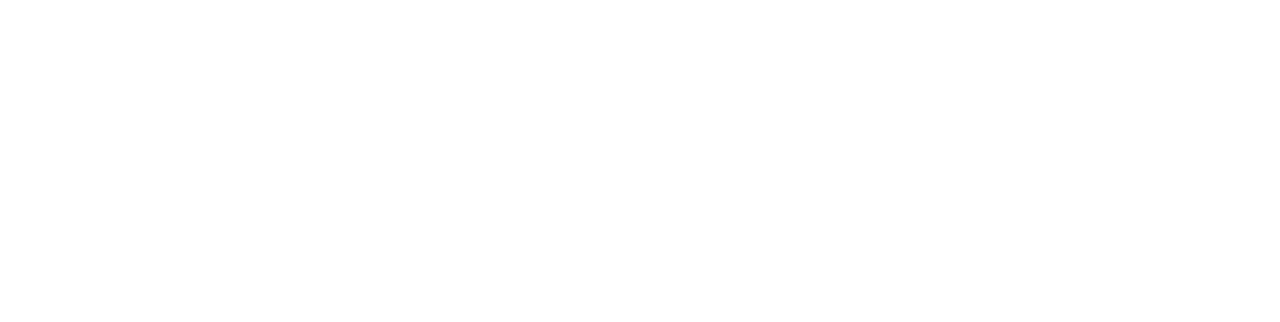
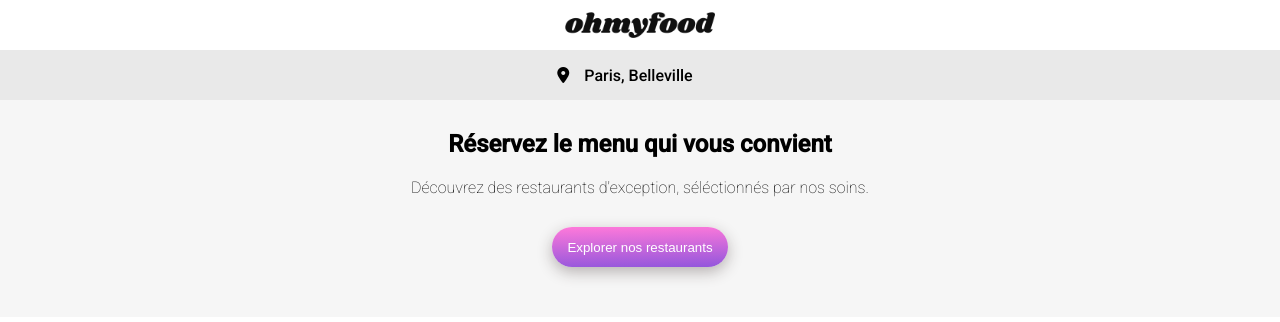
Before and after one commit to MarineIg/MarineIGUNA_3_01122021, a plain HTML site: page index.html in a window 1280 px wide. Drawn offline with Linux system fonts and the light colour scheme; a web font is replaced by a local one.

Commit message:
Ajout section map

```diff
--- a/index.html
+++ b/index.html
@@ -1,11 +1,64 @@
 <!DOCTYPE html>
+
 <html lang="fr">
   <head>
     <meta charset="UTF-8" />
+
     <meta http-equiv="X-UA-Compatible" content="IE=edge" />
+
     <meta name="viewport" content="width=device-width, initial-scale=1.0" />
+
     <link rel="stylesheet" href="style.css" />
+
+    <script
+      src="https://kit.fontawesome.com/32def2b519.js"
+      crossorigin="anonymous"
+    ></script>
+
+    <link rel="preconnect" href="https://fonts.googleapis.com" />
+    <link rel="preconnect" href="https://fonts.gstatic.com" crossorigin />
+    <link
+      href="https://fonts.googleapis.com/css2?family=Roboto:wght@100;500&family=Shrikhand&display=swap"
+      rel="stylesheet"
+    />
+
     <title>Ohmyfood</title>
   </head>
-  <body></body>
+
+  <body>
+    <header>
+      <nav class="header">
+        <span class="header__icon"><i class="fas fa-arrow-left"></i></span>
+        <img
+          class="header__img"
+          src="./assets/logo/ohmyfood.png"
+          alt="Logo Ohmyfood"
+        />
+      </nav>
+    </header>
+
+    <main>
+      <!-- MAP -->
+
+      <section class="map">
+        <div class="map__header">
+          <span class="map__icon"><i class="fas fa-map-marker-alt"></i></span>
+          <p class="map__heading">Paris, Belleville</p>
+        </div>
+
+        <div class="map-main">
+          <h1 class="map-main__title">Réservez le menu qui vous convient</h1>
+
+          <p class="map-main__subtitle">
+            Découvrez des restaurants d'exception, séléctionnés par nos soins.
+          </p>
+
+          <button class="map--btn">Explorer nos restaurants</button>
+        </div>
+      </section>
+      <section></section>
+    </main>
+
+    <footer></footer>
+  </body>
 </html>
--- a/style.css
+++ b/style.css
@@ -0,0 +1,68 @@
+* {
+  box-sizing: border-box;
+  margin: 0;
+  padding: 0;
+}
+
+body {
+  font-family: "Roboto", sans-serif;
+}
+
+.header {
+  height: 50px;
+  display: flex;
+  align-items: center;
+  justify-content: center;
+  width: 100%;
+}
+.header__icon {
+  display: none;
+}
+.header__img {
+  width: 150px;
+}
+
+.map {
+  width: 100%;
+  background-color: #f6f6f6;
+}
+.map__header {
+  background-color: #e9e9e9;
+  height: 50px;
+  display: flex;
+  justify-content: center;
+  align-items: center;
+  font-weight: 500;
+}
+.map__icon {
+  margin: 10px 15px 10px -30px;
+}
+
+.map-main {
+  padding: 20px 30px;
+  text-align: center;
+  display: flex;
+  flex-direction: column;
+  align-items: center;
+  font-weight: 200;
+}
+.map-main__title {
+  width: 100%;
+  margin: 10px 0 20px 0;
+}
+
+.map--btn {
+  height: 40px;
+  padding: 15px;
+  margin: 30px 0;
+  border-radius: 20px 20px 20px 20px;
+  box-shadow: 0px 5px 15px #b6b1b1;
+  background: linear-gradient(-1deg, #9356dc, #ff79da);
+  color: white;
+  border: none;
+  align-items: center;
+  display: flex;
+  cursor: pointer;
+}
+
+/*# sourceMappingURL=style.css.map */
```
